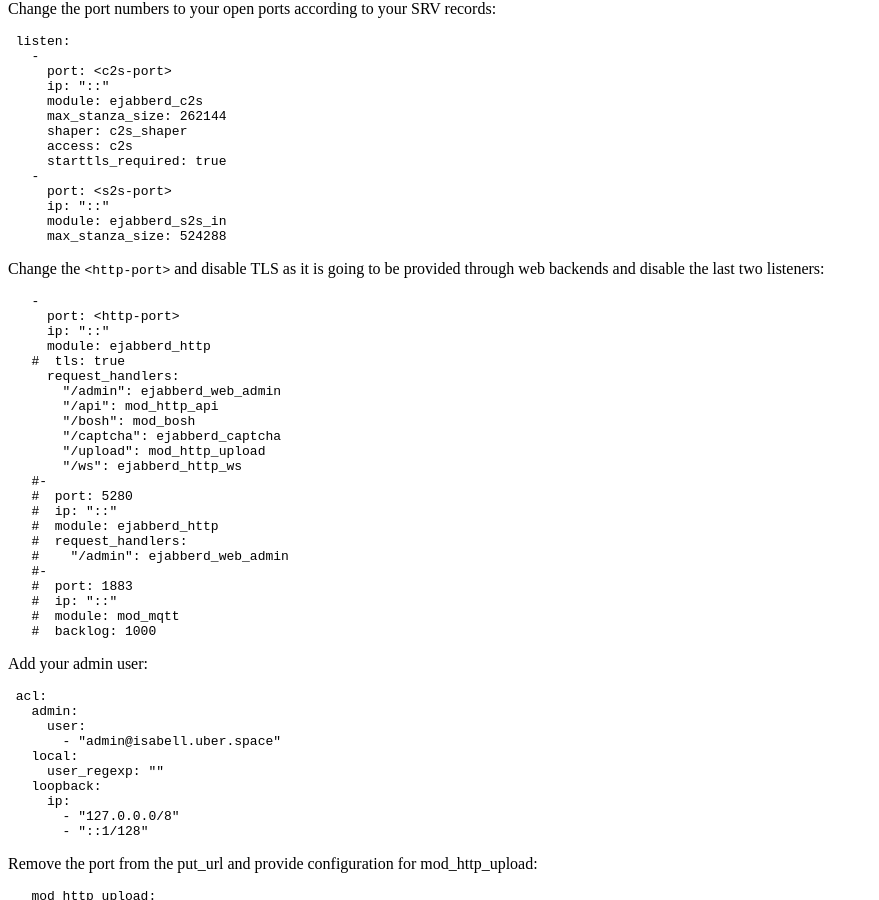
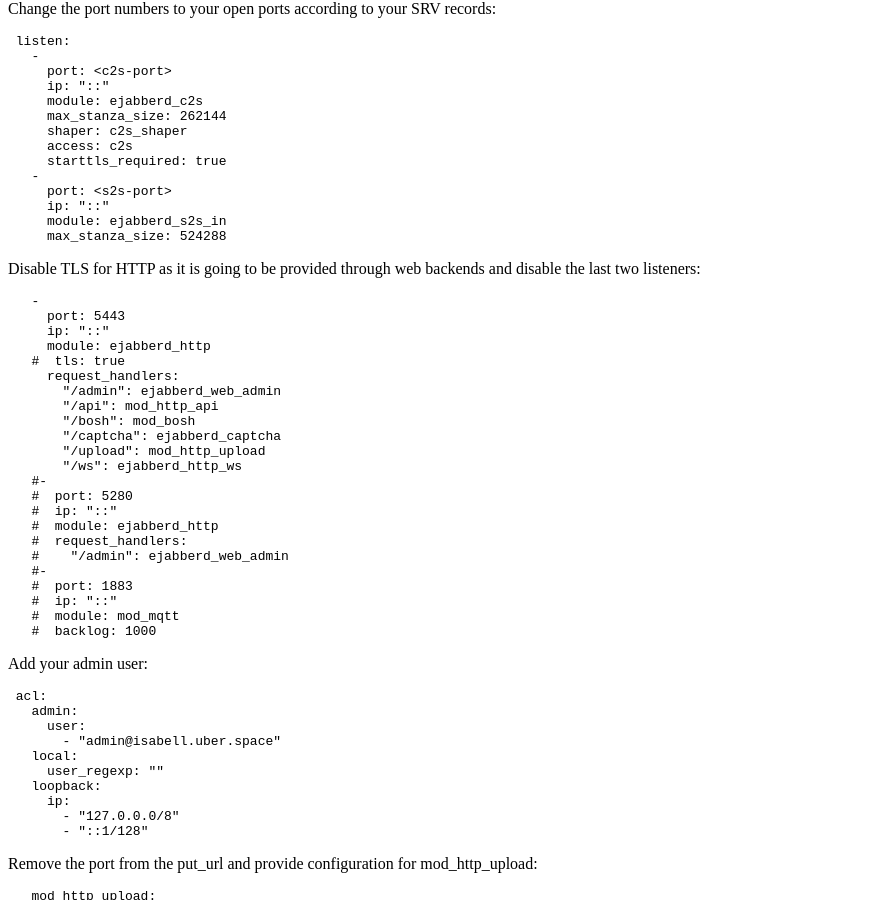
Before and after one commit to Uberspace/lab, a Sphinx documentation site: the page built from source/guide_ejabberd.rst, in a window 1280 px wide and 900 px high, scrolled down 8060 px. Shown: the whole window, without its empty margins (0-879 px from the left). Built offline with Sphinx 7.4.7 and the Read the Docs theme 2.0.0, drawn with Linux system fonts in a browser that asks for light colours.

Commit message:
leave standard HTTP port
a port that is used via a backend does NOT need to be open in the FW or changed in the config

```diff
--- a/source/guide_ejabberd.rst
+++ b/source/guide_ejabberd.rst
@@ -354,13 +354,13 @@ Change the port numbers to your open ports according to your SRV records:
       module: ejabberd_s2s_in
       max_stanza_size: 524288
 
-Change the ``<http-port>`` and disable TLS as it is going to be provided through web backends and disable the last two listeners:
+Disable TLS for HTTP as it is going to be provided through web backends and disable the last two listeners:
 
 .. code-block:: ini
- :emphasize-lines: 2,5,13-23
+ :emphasize-lines: 5,13-23
 
     -
-      port: <http-port>
+      port: 5443
       ip: "::"
       module: ejabberd_http
     #  tls: true
```
